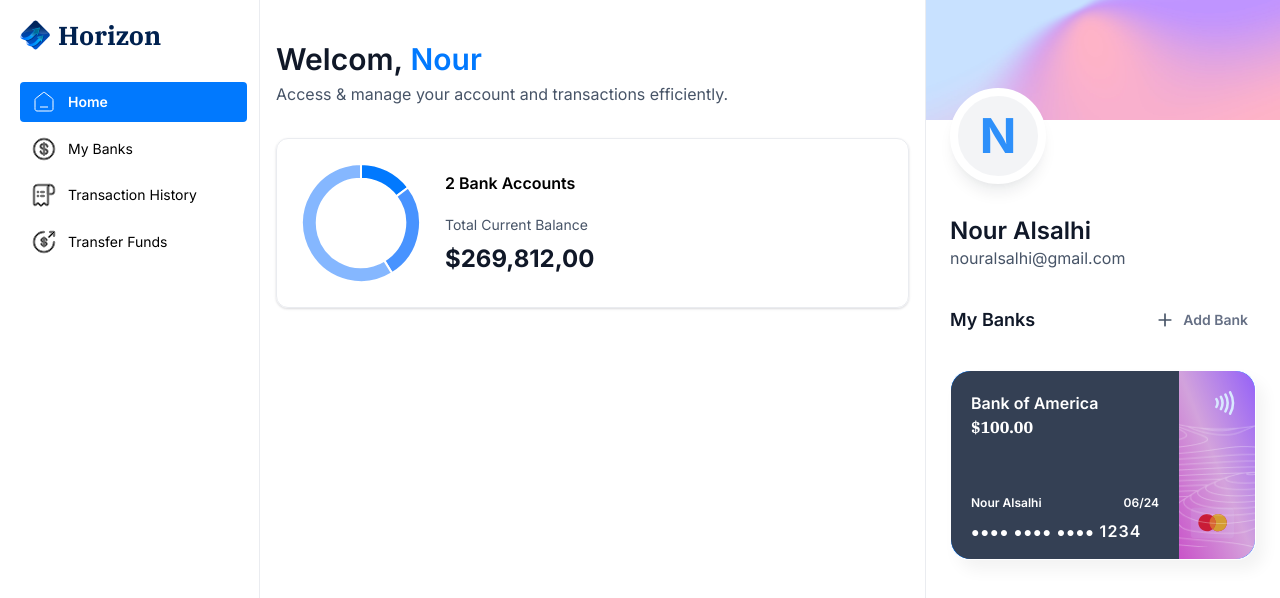
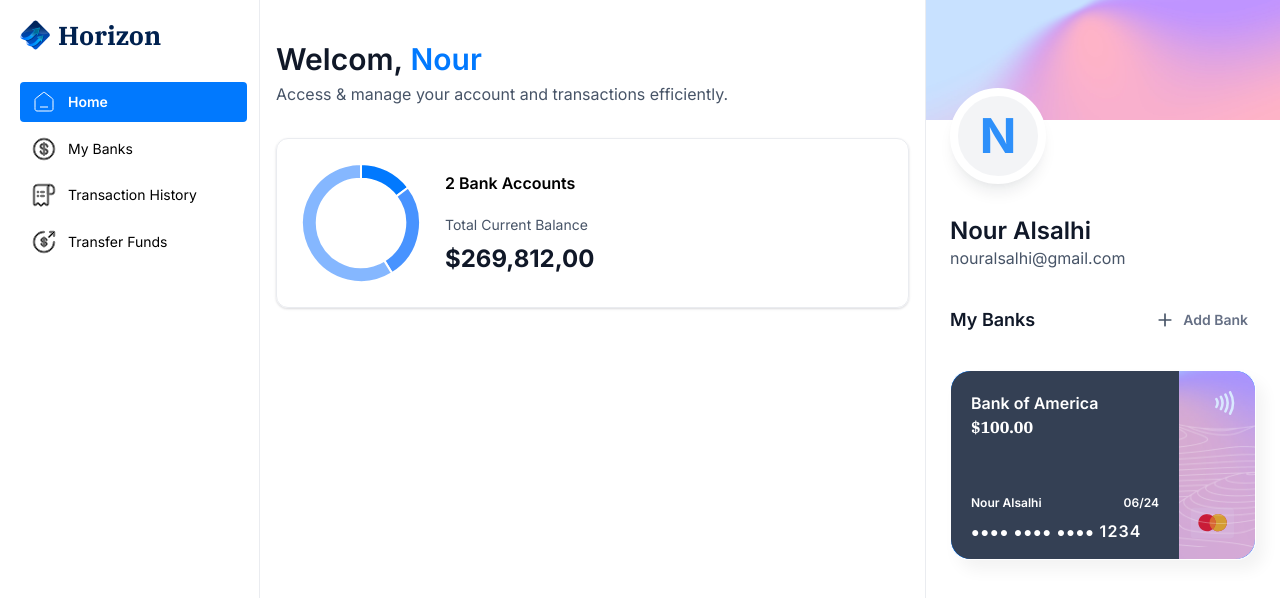
Before and after one commit to NourAlSalhi/Banking-App, a Next.js app: page / in a window 1280 px wide. Shown: the top 598 px of the page. Built offline with nearby package versions, Linux system fonts and the light colour scheme.

Commit message:
edit color bank card

```diff
--- a/app/globals.css
+++ b/app/globals.css
@@ -218,7 +218,7 @@
   }
 
   .bank-card_icon {
-    @apply flex size-full flex-1 flex-col items-end justify-between rounded-r-[20px] bg-gradient-to-tr from-pink-500 to-purple-500 via-pink-300 opacity-80 bg-cover bg-center bg-no-repeat py-5 pr-5;
+    @apply flex size-full flex-1 flex-col items-end justify-between rounded-r-[20px] bg-gradient-mesh bg-cover bg-no-repeat opacity-80 bg-center py-5 pr-5;
   }
 
   /* Bank Info */
```
